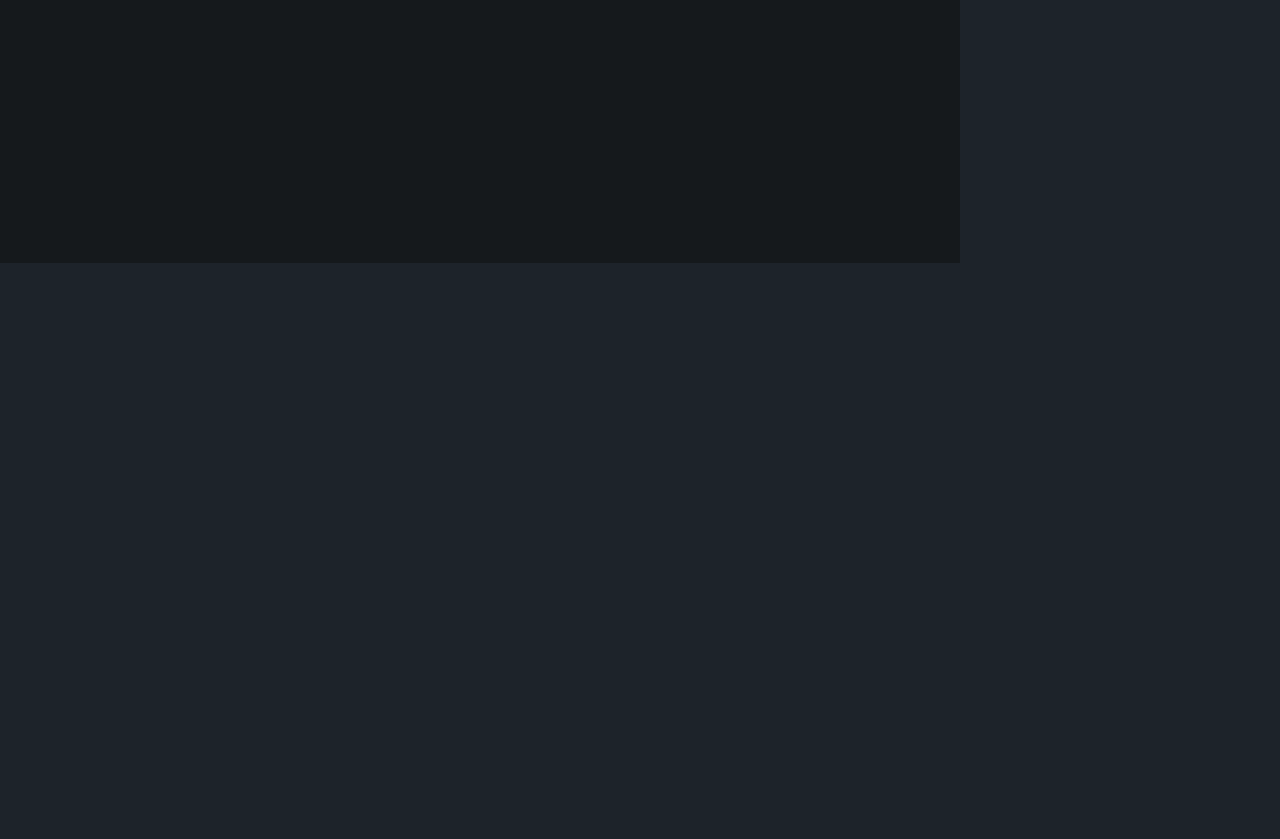
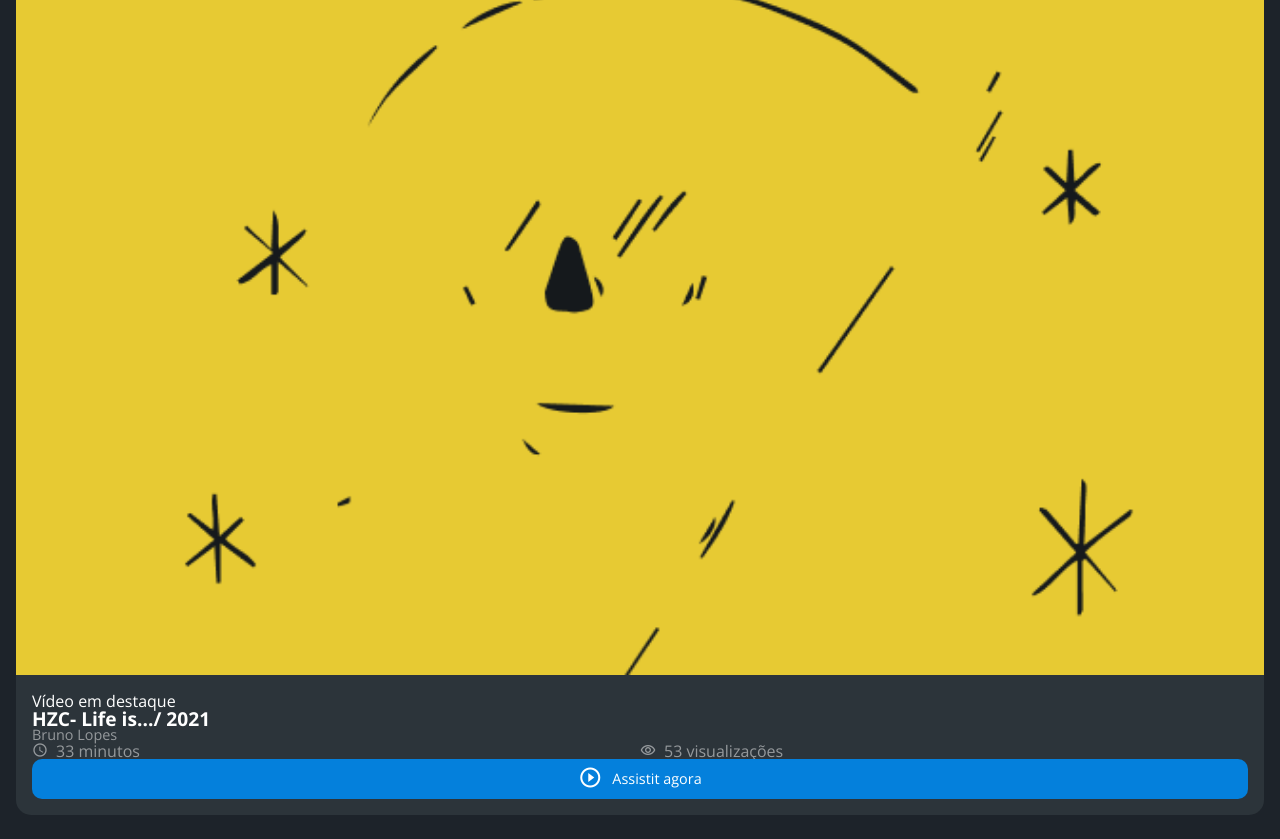
Before and after one commit to Luis-Emanuel/comunidade-de-skate, a plain HTML site: page index.html in a window 1280 px wide. Shown: the part 593-1432 px from the top of the page. Before the commit the page ends 856 px from the top, so only its background shows below. Drawn offline with nearby package versions, Linux system fonts and the light colour scheme.

Commit message:
Primeiro cartão

```diff
--- a/assets/css/estilos.css
+++ b/assets/css/estilos.css
@@ -10,6 +10,7 @@ body{
     font-family: "Open Sans", "icones", sans-serif;
     color: #ffffff;
 }
+
 .cabecalho{
     display: flex;
     justify-content: space-between;
@@ -18,17 +19,21 @@ body{
     padding:8px 16px;
     box-shadow: 0px 4px 4px #00000029;
 }
+
 .cabecalho__menu > i::before{
     content: "\e904";
     font-size: 24px;
 }
+
 .cabecalho__notificacao > i::before{
     content: "\e906";
     font-size: 24px;
 }
+
 .cabecalho__logo{
     width: 40px;
 }
+
 .menu-lateral{
     display: flex;
     flex-direction: column;
@@ -39,15 +44,18 @@ body{
     left: -100vw;
     transition: 0.5s;
 }
+
 .menu-lateral--ativo{
-    left: 0;
+    left: -100vw;
     transition: 0.5s;
 }
+
 .menu-lateral__logo{
     width: 118px;
     align-self: center;
     padding: 16px;
 }
+
 .menu-lateral__link{
     height: 64px;
     color: #95999C;
@@ -55,11 +63,13 @@ body{
     display: flex;
     align-items: center;
 }
+
 .menu-lateral__link--ativo{
     color: white;
     padding-left: 56px;
     border-left: 8px solid white;
 }
+
 .menu-lateral__link::before{
     content: "";
     width: 24px;
@@ -68,9 +78,11 @@ body{
     position: absolute;
     left: 24px;
 }
+
 .menu-lateral__link--inicio::before{
     content: "\e902";
 }
+
 .menu-lateral__link--videos::before{
     content: "\e90e";
 }
@@ -78,12 +90,95 @@ body{
 .menu-lateral__link--picos::before{
     content: "\e909";
 }
+
 .menu-lateral__link--integrantes::before{
     content: "\e903";
 }
+
 .menu-lateral__link--camisas::before{
     content: "\e900";
 }
+
 .menu-lateral__link--pinturas::before{
     content: "\e90a";
 }
+
+.principal{
+    padding: 24px 16px;
+}
+
+.titulo-pagina{
+    font-size: 1.5rem;
+    font-weight: 700;
+}
+
+.cartao{
+    width: 100%;
+    border-radius: 15px;
+    overflow: hidden;
+    background-color: #2C343A;
+}
+
+.cartao__conteudo{
+    padding: 16px;
+    display: grid;
+    grid-template-columns: 1fr 1fr;
+}
+
+.cartao__destaque{
+    grid-column: span 2;
+}
+
+.cartao__titulo{
+    font-size: 1.2rem;
+    font-weight: 700;
+    grid-column: span 2;
+
+}
+
+.cartao__perfil{
+    color: #95999C;
+    font-size: 0.9rem;
+    grid-column: span 2;
+}
+
+.cartao__info{
+    display: flex;
+    align-items: center;
+    color: #95999C;
+}
+
+.cartao__info--tempo::before{
+    content: "\e90c";
+    margin-right:8px ;
+}
+
+.cartao__info--visualizacao::before{
+    content: "\e90f";
+    margin-right:8px ;
+}
+
+.cartao__botao{
+    display: flex;
+    justify-content: center;
+    align-items: center;
+    color:#0480DC ;
+    width: 40px;
+    height: 40px;
+    border-radius: 10px;
+    font-size: 0.9rem;
+}
+
+.cartao__botao--play::before{
+    content: "\e90b";
+    font-size: 24px;
+    padding-right: 10px;
+}
+
+.cartao__botao--destaque{
+    color: white;
+    background-color: #0480DC;
+    grid-column: span 2;
+    width: 100%;
+
+}
--- a/index.html
+++ b/index.html
@@ -26,6 +26,20 @@
         <a href="#" class="menu-lateral__link menu-lateral__link--camisas">Camisas</a>
         <a href="#" class="menu-lateral__link menu-lateral__link--pinturas">Pinturas</a>
     </nav>
+    <main class="principal">
+        <h2 class="titulo-pagina">Início</h2>
+        <article class="cartao">
+            <img class="cataro__imagem" src="assets/img/banner-mobile_1.png" alt="banner do cartão" >
+            <div class="cartao__conteudo">
+                <p class="cartao__destaque">Vídeo em destaque</p>
+                <h3 class="cartao__titulo">HZC- Life is.../ 2021</h3>
+                <p class="cartao__perfil">Bruno Lopes</p>
+                <p class="cartao__info cartao__info--tempo">33 minutos</p>
+                <p class="cartao__info cartao__info--visualizacao">53 visualizações</p>
+                <button  class="cartao__botao cartao__botao--play cartao__botao--destaque">Assistit agora</button>
+            </div>
+        </article>
+    </main>
     <script src="index.js"></script>
 </body>
 </html>
```
